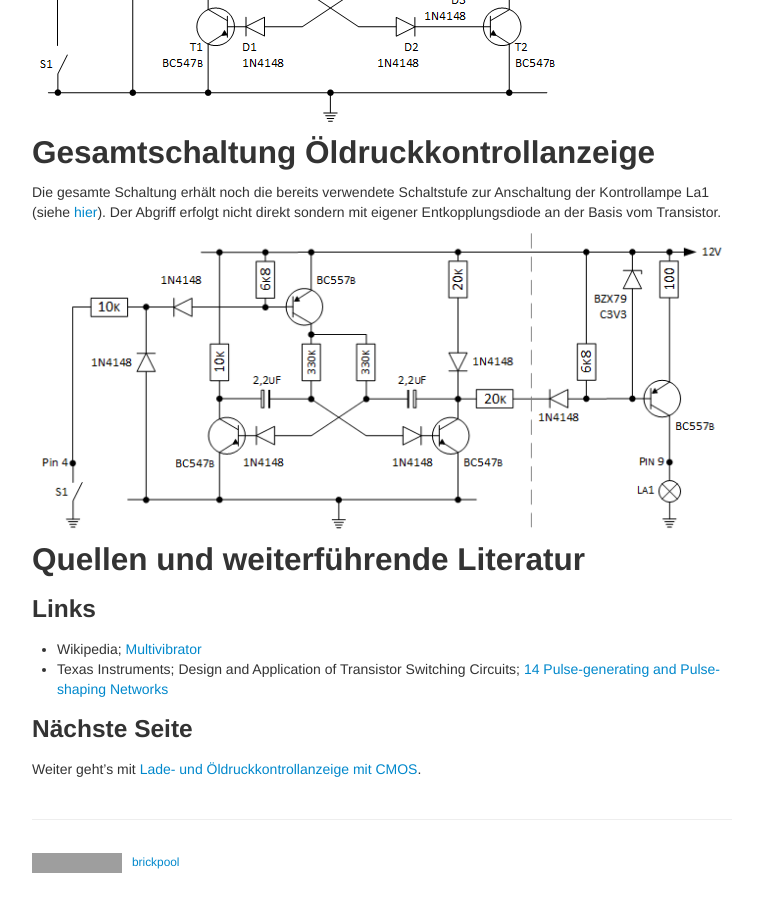
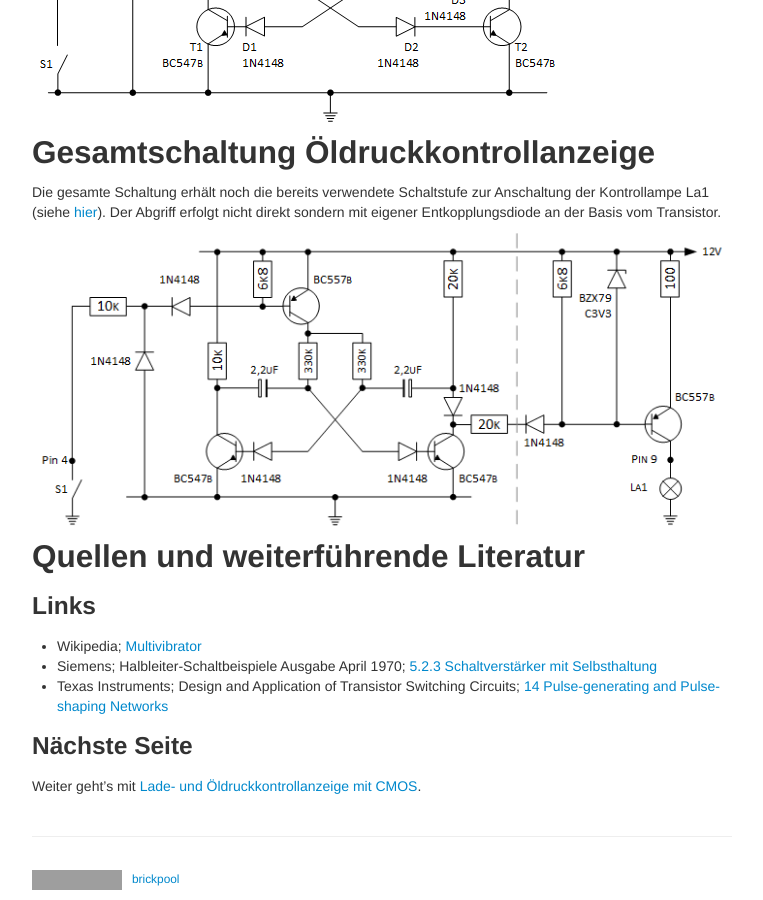
Before and after one commit to brickpool/Speedometer, a Jekyll site: the page built from pages/kontrollanzeige_2.md, in a window 1280 px wide and 900 px high, scrolled down 1638 px. Shown: the whole window, without its empty margins (258-1021 px from the left). Built offline with Jekyll 4.4.1, drawn with Linux system fonts in a browser that asks for light colours; grey boxes are pictures that could not be loaded.

Commit message:
Fixing some errors

```diff
--- a/pages/kontrollanzeige_2.md
+++ b/pages/kontrollanzeige_2.md
@@ -50,6 +50,7 @@ Die gesamte Schaltung erhält noch die bereits verwendete Schaltstufe zur Anscha
 
 ### Links
 - Wikipedia; [Multivibrator](https://de.wikipedia.org/wiki/Multivibrator#Astabile_Kippstufe_mit_Transistoren)
+- Siemens; Halbleiter-Schaltbeispiele Ausgabe April 1970; [5.2.3 Schaltverstärker mit Selbsthaltung](http://www.fingers-welt.de/info/siemens_schaltbeispiele_1970_1.pdf)
 - Texas Instruments; Design and Application of Transistor Switching Circuits; [14 Pulse-generating and Pulse-shaping Networks](http://archive.org/details/DesignAndApplicationOfTransistorSwitchingCircuits/page/n285)
 
 ### Nächste Seite
```
Also changed, not shown: images/Monoflop_R.png, images/Monostabilen_Kippstufe.png, images/NOR-Funktion.png, images/Oeldruckkontrollanzeige.png.
